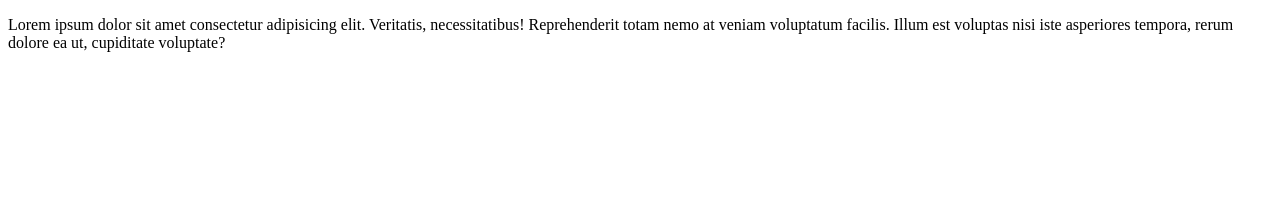
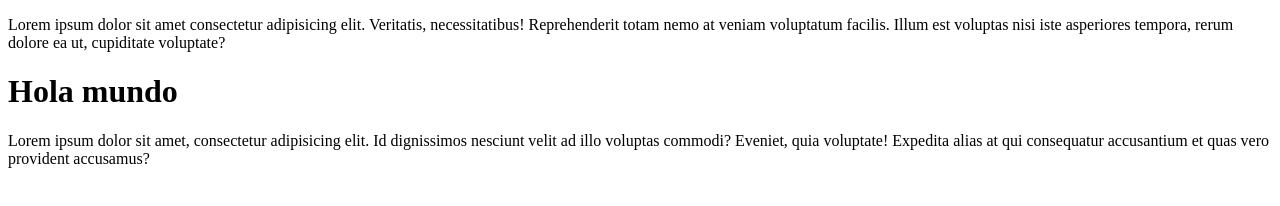
Before and after one commit to EmmanuelMontoyaLopez24/PrepCourse-Henry, a plain HTML site: page index.html in a window 1280 px wide. Drawn offline with Linux system fonts and the light colour scheme.

Commit message:
Nuevo cambio

```diff
--- a/index.html
+++ b/index.html
@@ -14,6 +14,12 @@
             at veniam voluptatum facilis. Illum est voluptas nisi iste asperiores tempora, rerum dolore ea ut,
             cupiditate voluptate?</p>
     </div>
+    <div>
+        <h1>Hola mundo</h1>
+        <p>Lorem ipsum dolor sit amet, consectetur adipisicing elit. Id dignissimos nesciunt velit ad illo voluptas
+            commodi? Eveniet, quia voluptate! Expedita alias at qui consequatur accusantium et quas vero provident
+            accusamus?</p>
+    </div>
 </body>
 
 </html>
```
